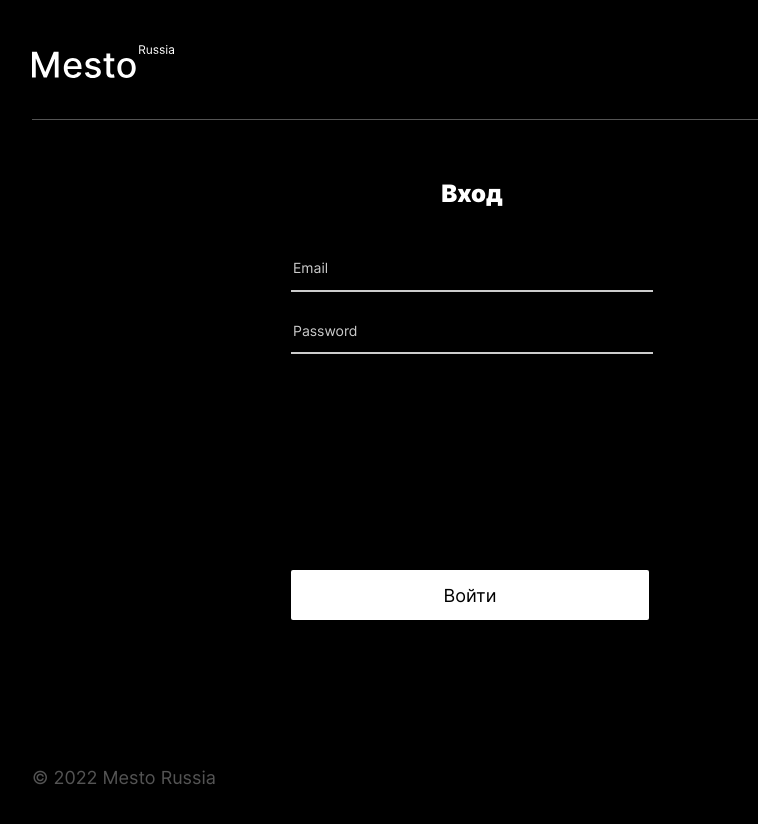
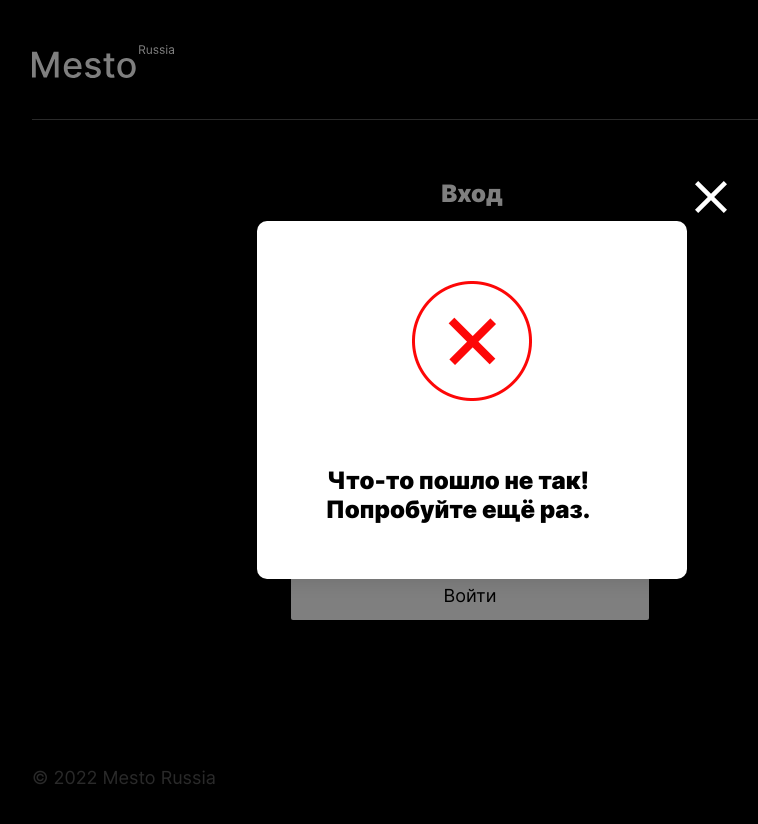
Before and after one commit to HeikkeB/react-mesto-auth, a React (Create React App) app: page /sign-in in a window 1280 px wide. Shown: the top 824 px of the page, without its empty margins (168-926 px from the left). Built offline with nearby package versions, Linux system fonts and the light colour scheme; no server answers.

Commit message:
feat: make hoc

```diff
--- /dev/null
+++ b/src/blocks/toolTip/__img/toolTip__img.css
@@ -0,0 +1,5 @@
+.toolTip__img {
+  width: 120px;
+  height: 120px;
+  margin: 60px auto 32px;
+}
--- /dev/null
+++ b/src/blocks/toolTip/__title/toolTip__title.css
@@ -0,0 +1,5 @@
+.toolTip__title {
+  margin: 0 auto 60px;
+  max-width: 358px;
+  text-align: center;
+}
--- a/src/components/App.js
+++ b/src/components/App.js
@@ -11,6 +11,7 @@ import { currentUserContext } from '../contexts/CurrentUserContext'
 import { Routes, Route } from 'react-router-dom'
 import { Register } from './Register'
 import { Login } from './Login'
+import { InfoTooltip } from './InfoTooltip'
 
 function App() {
   const [isEditAvatarPopupOpen, setEditAvatarPopupOpen] = React.useState('')
@@ -174,6 +175,7 @@ function App() {
           />
 
           <ImagePopup card={selectedCard} onClose={closeAllPopups} />
+          <InfoTooltip />
         </div>
       </div>
     </currentUserContext.Provider>
--- a/src/components/InfoTooltip.jsx
+++ b/src/components/InfoTooltip.jsx
@@ -1,5 +1,16 @@
 import React from 'react'
+import successfulOk from '../images/successfulNot.png'
 
 export function InfoTooltip() {
-  return <div>InfoTooltip</div>
+  return (
+    <div className={`popup_opened toolTip`}>
+      <div className="popup__container toolTip__container">
+        <button className="popup__closed"></button>
+        <img className="toolTip__img" src={successfulOk} />
+        <h2 className="popup__title toolTip__title">
+          Что-то пошло не так! Попробуйте ещё раз.
+        </h2>
+      </div>
+    </div>
+  )
 }
--- a/src/index.css
+++ b/src/index.css
@@ -19,6 +19,9 @@
 @import url(./blocks/auth/__input/auth__input.css);
 @import url(./blocks/auth/__link/auth__link.css);
 @import url(./blocks/auth/__submit-btn/auth__submit-btn.css);
+
+@import url(./blocks/toolTip/__img/toolTip__img.css);
+@import url(./blocks/toolTip/__title/toolTip__title.css);
 
 @import url(./blocks/profile/profile.css);
 @import url(./blocks/profile/__info/profile__info.css);
```
Also changed, not shown: src/components/ProtectedRoute.jsx (+9 -2 lines), src/images/successfulNot.png (added), src/images/successfulOk.png (added).
